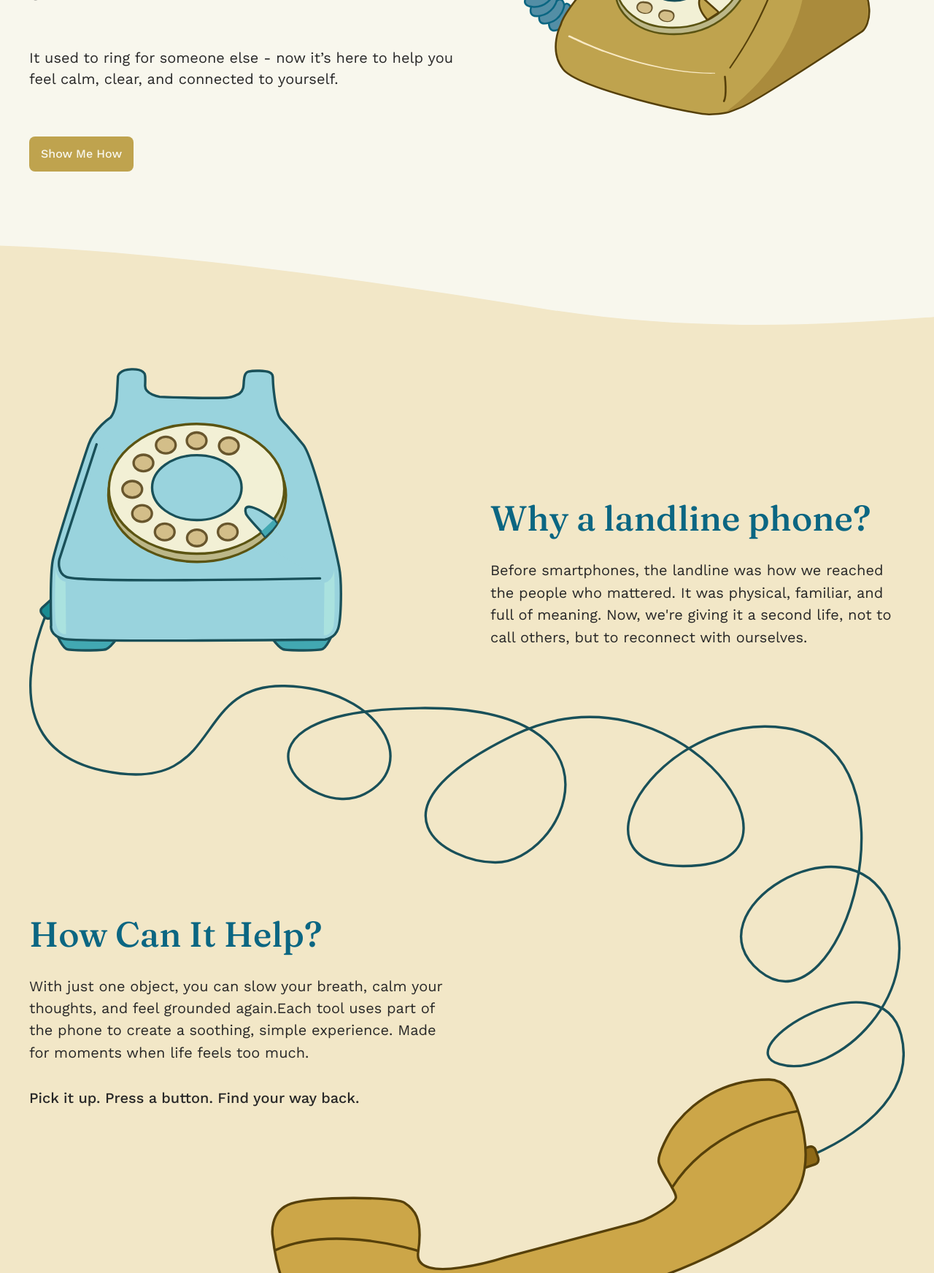
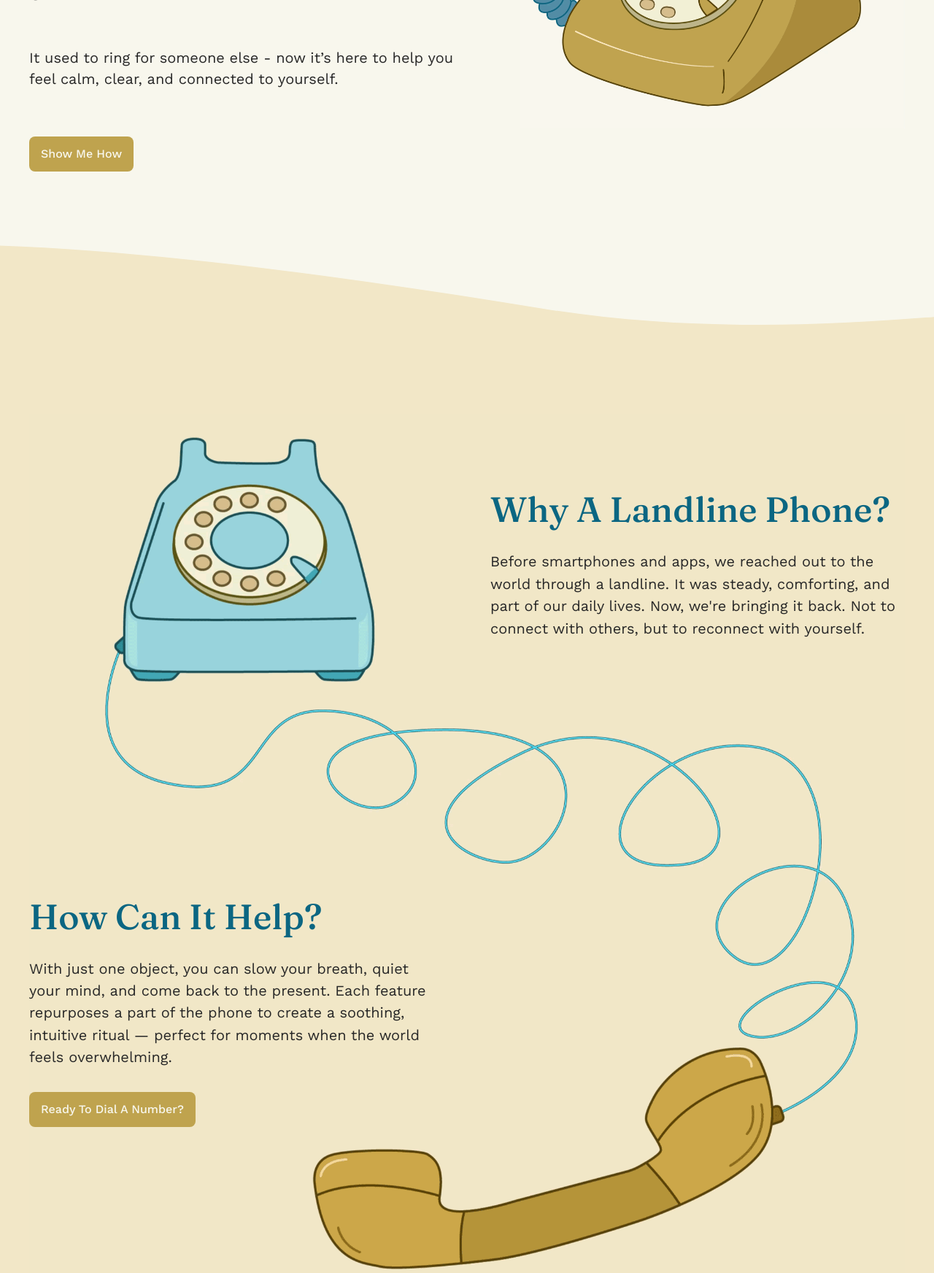
Before and after one commit to gagatkaa/re-dial, a PHP site: template view/content/home.php in a window 1280 px wide. Shown: the part 497-2241 px from the top of the page at 73% size. Run offline with PHP 8.4, Linux system fonts and the light colour scheme; the template is opened without the code that fills it, so the values that code supplies are empty.

Commit message:
animations

```diff
--- a/css/style.css
+++ b/css/style.css
@@ -145,6 +156,8 @@ main {
   border: none;
   border-radius: 0.5rem;
   transition: background-color 0.3s ease, transform 0.2s ease;
+
+  max-width: fit-content;
 }
 .CTA__button:hover {
   background-color: var(--dark-blue);
@@ -327,7 +346,7 @@ h3 {
   gap: 15rem 4rem;
   margin: 7rem auto;
   padding: 7rem 0;
-  background-image: url(../assets/aboutus_phone.svg);
+  background-image: url(../assets/intro_phone.gif);
   background-size: contain;
   background-position: center;
   background-repeat: no-repeat;
@@ -347,7 +366,7 @@ h3 {
   align-self: flex-start;
 }
 .bold-text {
-  font-weight: 500;
+  font-weight: 600;
 }
 .section__bg {
   background-image: url(../assets/section_bg.svg);
--- a/js/script.js
+++ b/js/script.js
@@ -114,7 +114,7 @@ const isHomePage =
 if (isHomePage) {
   setTimeout(() => {
     popup.classList.remove("hidden");
-  }, 2000); // show after 5 seconds
+  }, 2000);
 }
 
 closeBtn.addEventListener("click", () => {
--- a/view/content/form.php
+++ b/view/content/form.php
@@ -104,8 +104,10 @@ if (!empty($errors)) {
 <div class="popup hidden" id="genericPopup">
     <div class="popup__content">
         <h2>Thanks for dialing in!</h2>
-        <p>Your story has been received!</p>
-        <p>You're now part of the <span class="bold-text">#ReDialYourWay</span> community.</p>
+        <div class="popup__text">
+            <p>Your story has been received!</p>
+            <p>You're now part of the <span class="bold-text">#ReDialYourWay</span> community.</p>
+        </div>
         <div class="popup__buttons">
             <a class="CTA__button secondary-button" href="index.php?page=challenge_CTA">Cancel</a>
             <a class="CTA__button" href="index.php?page=stories">User Stories</a>
--- a/view/content/home.php
+++ b/view/content/home.php
@@ -8,19 +8,18 @@
             connected to yourself.</p>
         <a class="CTA__button" href="#aboutus">Show Me How</a>
     </div>
-    <img class="intro__image" src="assets/intro_phone.svg" alt="Old Landline phone">
+    <img class="intro__image" src="assets/home_phone.gif" alt="Old Landline phone">
 </section>
 <div class="section__bg">
     <section class="about__section container" id="aboutus">
         <article class="about__content">
             <header class="about__header">
-                <h3 class="about__title">Why a landline phone?</h3>
+                <h3 class="about__title">Why A Landline Phone?</h3>
             </header>
             <div class="about__text">
-                <p>Before smartphones, the landline was how we reached the people who mattered. It was physical,
-                    familiar,
-                    and full of meaning. Now, we're giving it a second life, not to call others, but to reconnect with
-                    ourselves.</p>
+                <p>Before smartphones and apps, we reached out to the world through a landline. It was steady,
+                    comforting, and part of our daily lives.
+                    Now, we're bringing it back. Not to connect with others, but to reconnect with yourself.</p>
             </div>
         </article>
         <article class="about__content left-aligned">
@@ -28,17 +27,17 @@
                 <h3 class="about__title">How Can It Help?</h3>
             </header>
             <div class="about__text">
-                <p>With just one object, you can slow your breath, calm your thoughts, and feel grounded again.Each tool
-                    uses part of the phone to create a soothing, simple experience. Made for moments when life feels
-                    too much.</p>
-                <p class="bold-text">Pick it up. Press a button. Find your way back.</p>
+                <p>With just one object, you can slow your breath, quiet your mind, and come back to the present.
+                    Each feature repurposes a part of the phone to create a soothing, intuitive ritual — perfect for
+                    moments when the world feels overwhelming.</p>
 
+            </div>
+            <a class="CTA__button" href="#tools">Ready To Dial A Number?</a>
+        </article>
 
-
-        </article>
     </section>
 </div>
-<section class="tools__section container">
+<section class="tools__section container" id="tools">
     <header class="tools__header">
         <h3 class="tools__title">Three Ways to Reconnect</h3>
     </header>
@@ -87,9 +86,13 @@
 <div class="popup hidden" id="genericPopup">
     <div class="popup__content">
         <h2>Join the #ReDialYourWay Challenge</h2>
-        <p>Tried one of our ideas with an old landline phone?</p>
-        <p>Submit it and get featured!</p>
-        <a class="CTA__button" href="index.php?page=challenge_CTA">Join Now</a>
+        <div class="popup__text">
+            <p>Tried one of our ideas with an old landline phone?</p>
+            <p class="bold-text">Submit it and get featured!</p>
+        </div>
+        <div class="popup__button">
+            <a class="CTA__button" href="index.php?page=challenge_CTA">Join Now!</a>
+        </div>
         <button class="popup__close" id="closePopup">&times;</button>
     </div>
 </div>
```
Also changed, not shown: other parts of css/style.css (+59 -6 lines), controller/ContentController.php (+3 -4 lines), view/content/challengeCTA.php (+11 -4 lines), assets/aboutus_phone.svg, assets/calm_phone.svg (added), assets/challenge_illu.svg (added), assets/home_phone.gif (added), assets/intro_phone.gif (added), assets/phone_horn.gif (added), assets/phone_keypad.svg, assets/phone_reciever.svg, assets/rotary_dial.svg, 2 other files.
